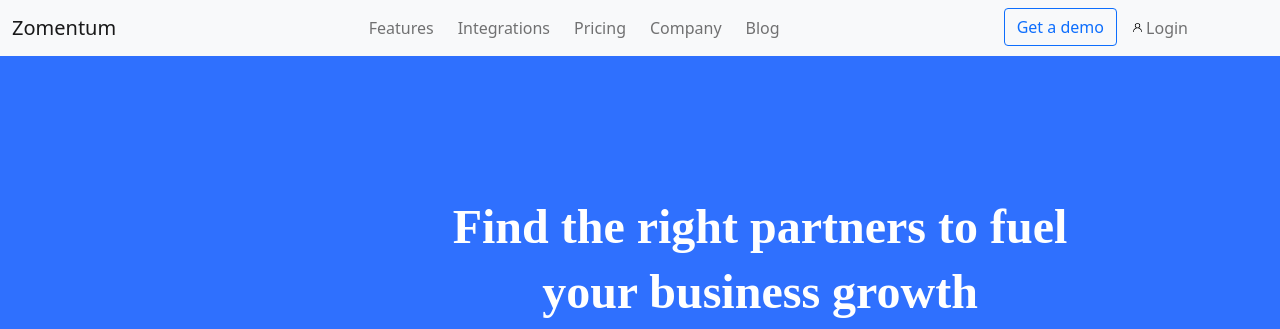
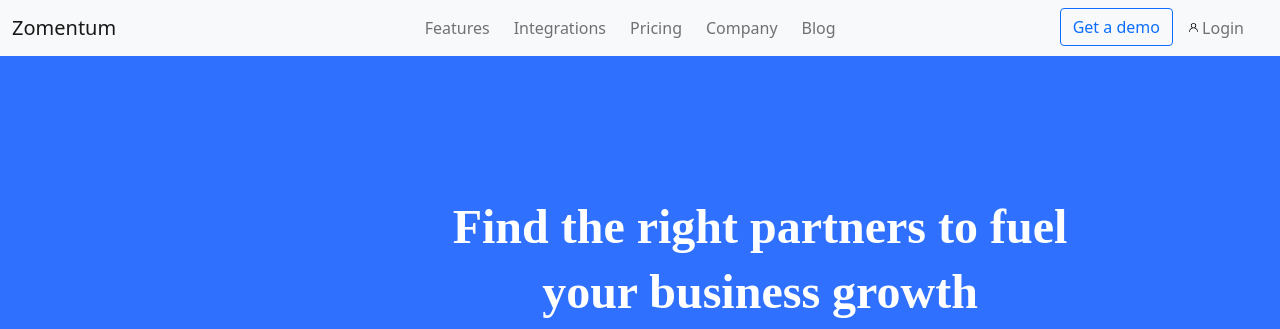
Before and after one commit to Nichu055/Zomentum, a plain HTML site: page index.html in a window 1280 px wide. Shown: the top 329 px of the page. Drawn offline with Linux system fonts and the light colour scheme.

Commit message:
edit_nav

```diff
--- a/index.html
+++ b/index.html
@@ -14,7 +14,7 @@
   <div class="container-fluid">
     <a class="navbar-brand" href="#">Zomentum</a>
 
-    <div class="d-flex me-5 pe-4">
+    <div class="d-flex me-2 pe-2">
       <ul class="navbar-nav">
         <li class="nav-item ps-2">
           <a class="nav-link" href="#">Features</a>
@@ -110,7 +110,6 @@
     <a href="#">Signup now —></a>
   </div>
 </div>
-
 
 <div class="container d-flex maindivthree">
   <div class="divthree">
```
